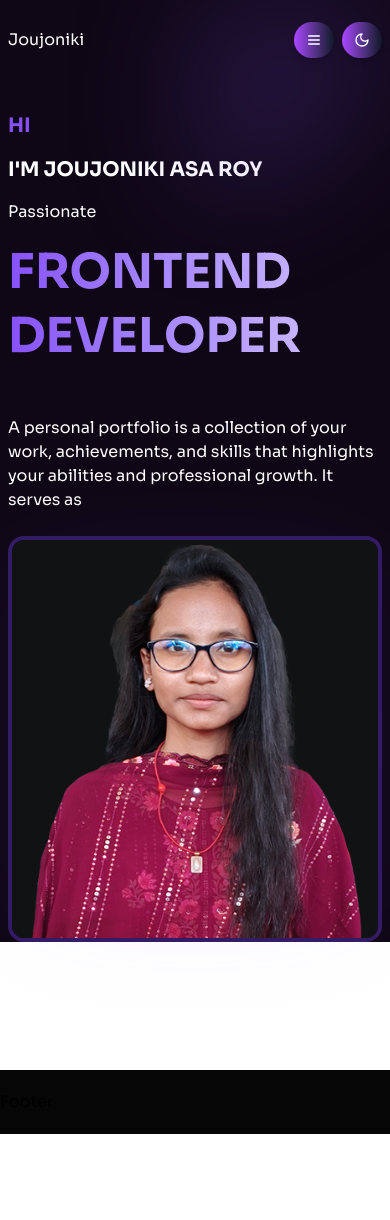
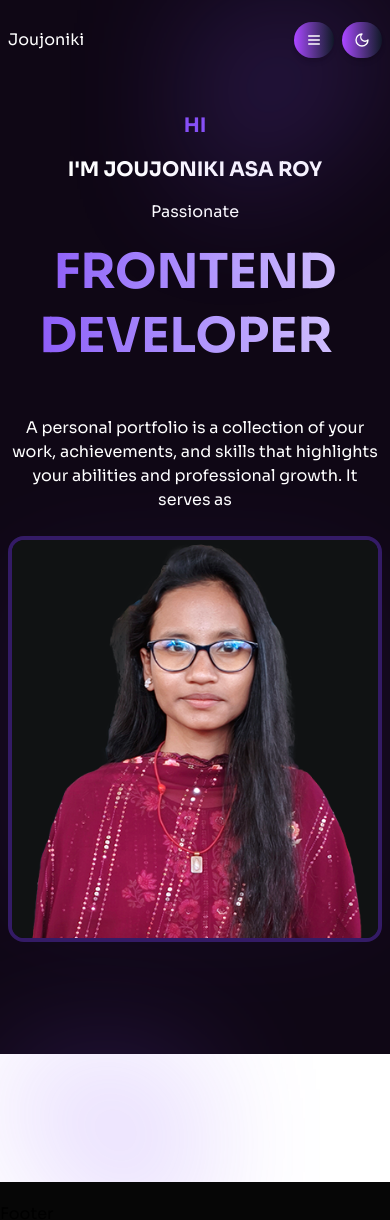
Before and after one commit to JoujonikiAsa2/portfolio-nextjs-frontend, a Next.js app: page / in a window 390 px wide. Shown: the top 1220 px of the page. Before the commit the page ends 1134 px from the top, so only its background shows below. Built offline with nearby package versions, Linux system fonts and the light colour scheme.

Commit message:
fixed banner responsive issue

```diff
--- a/src/components/Banner.tsx
+++ b/src/components/Banner.tsx
@@ -8,19 +8,19 @@ const Banner = () => {
   const theme = useAppSelector((state) => state.theme.theme);
   return (
     <div
-      className={`w-full h-full md:h-screen flex items-center px-2 pt-28 md:pt-0 md:px-0 ${
+      className={`w-full h-full md:h-screen flex items-center px-2 py-28 md:pt-6 lg:pt-0 md:px-4 lg:px-0 ${
         theme === "dark" ? "bg-[#0F0715] text-white" : "bg-[#FFFFFF]"
       }`}
     >
       <div className="flex flex-col md:flex-row gap-6 items-center justify-start max-w-7xl  mx-auto h-full">
-        <div className="w-full md:w-1/2">
+        <div className="w-full text-center md:text-left md:w-1/2">
           <div className="space-y-4">
             <h3 className="text-xl font-bold uppercase text-[#8750F7]">Hi</h3>
             <h5 className="text-xl font-bold uppercase">
               I&apos;m Joujoniki Asa Roy
             </h5>
             <p>Passionate</p>
-            <div className={` text-2xl md:text-4xl font-bold uppercase inline-block text-transparent bg-clip-text h-40 flex items-center ${theme === "dark" ? "bg-gradient-to-r from-[#8750F7] to-[#DCCCFD]" : "bg-gradient-to-r from-[#8750F7] to-[#0F0715]"}`}>
+            <div className={` text-2xl md:text-4xl font-bold uppercase inline-block text-transparent bg-clip-text sm:h-20 h-40 md:h-40 flex items-center ${theme === "dark" ? "bg-gradient-to-r from-[#8750F7] to-[#DCCCFD]" : "bg-gradient-to-r from-[#8750F7] to-[#0F0715]"}`}>
               <TypeAnimation
                 sequence={[
                   "Web developer",
@@ -44,7 +44,7 @@ const Banner = () => {
           </div>
         </div>
         <div className=" relative w-full md:flex-1 flex items-center justify-center">
-          <div className="w-full flex items-end justify-end z-10 dark:drop-shadow-2xl">
+          <div className="w-full flex items-end justify-center md:justify-end z-10 dark:drop-shadow-2xl">
             <Image
               src={formal}
               alt="Formal Pic"
@@ -74,6 +74,17 @@ const Banner = () => {
           }}
           className="rounded-br-full bg-[#8750F7] blur-3xl"
         ></div>
+        <div
+          style={{
+            width: 200,
+            height: 200,
+            position: "absolute",
+            opacity: 0.2,
+            bottom : 0,
+             left:0,
+          }}
+          className="rounded-bl-full bg-[#8750F7] blur-3xl"
+        ></div>
       </div>
     </div>
   );
```
